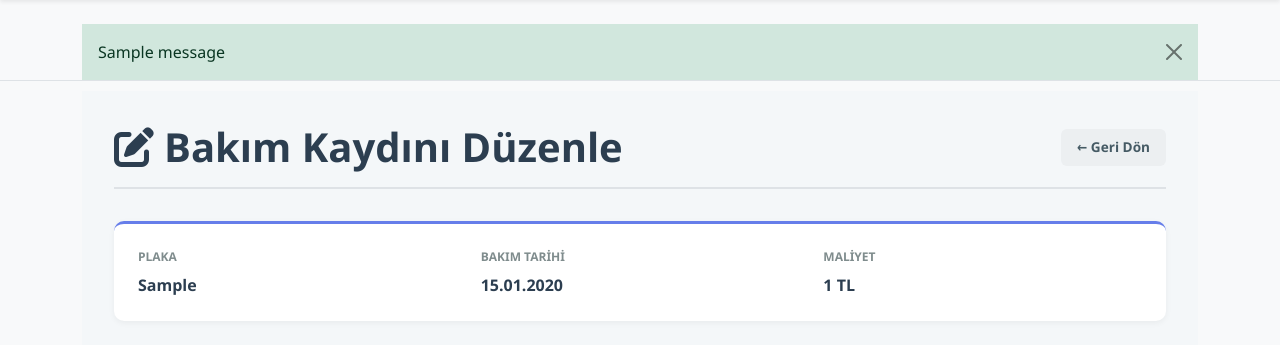
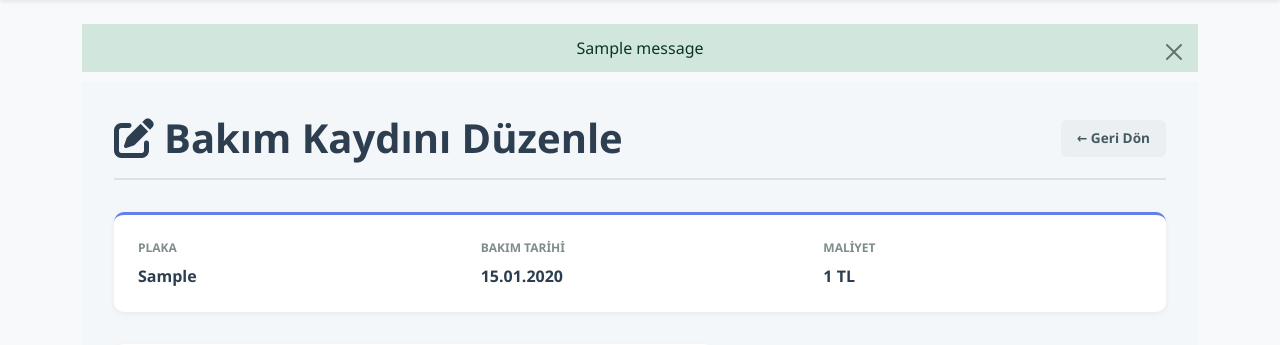
Before and after one commit to pimaksinsaat-cmyk/kiralama_projesi_v4, a Flask app: page /araclar/bakim/1/duzenle in a window 1280 px wide. Shown: the part 116-461 px from the top of the page. Run offline with Flask 3, Linux system fonts and the light colour scheme; a user stored in the database is signed in; tables that the repository leaves empty hold one stand-in row (values such as "Sample post"); one stand-in notice (Sample message) is shown; some libraries are stand-ins or nearby versions.

Commit message:
Center welcome message and match navbar width
- Center text in welcome/flash message box
- Match message box width to navbar width
- Adjust padding for better spacing
- Improved visual alignment

Co-Authored-By: Claude Haiku 4.5 <noreply@anthropic.com>

```diff
--- a/app/templates/base.html
+++ b/app/templates/base.html
@@ -290,15 +290,13 @@
     <!-- Flash Messages -->
     {% with messages = get_flashed_messages(with_categories=true) %}
         {% if messages %}
-            <div class="bg-light border-bottom">
             <div class="container">
                 {% for category, message in messages %}
-                        <div class="alert alert-{{ category }} alert-dismissible fade show mb-0" role="alert" style="margin-top: 0; margin-bottom: 0; border: none; border-radius: 0;">
+                    <div class="alert alert-{{ category }} alert-dismissible fade show mb-0" role="alert" style="margin-top: 0; margin-bottom: 0; border: none; border-radius: 0; text-align: center; padding: 12px 50px 12px 50px;">
                         {{ message }}
                         <button type="button" class="btn-close" data-bs-dismiss="alert" aria-label="Kapat"></button>
                     </div>
                 {% endfor %}
-                </div>
             </div>
         {% endif %}
     {% endwith %}
```
Lines whose indentation alone changed are shown as unchanged.
